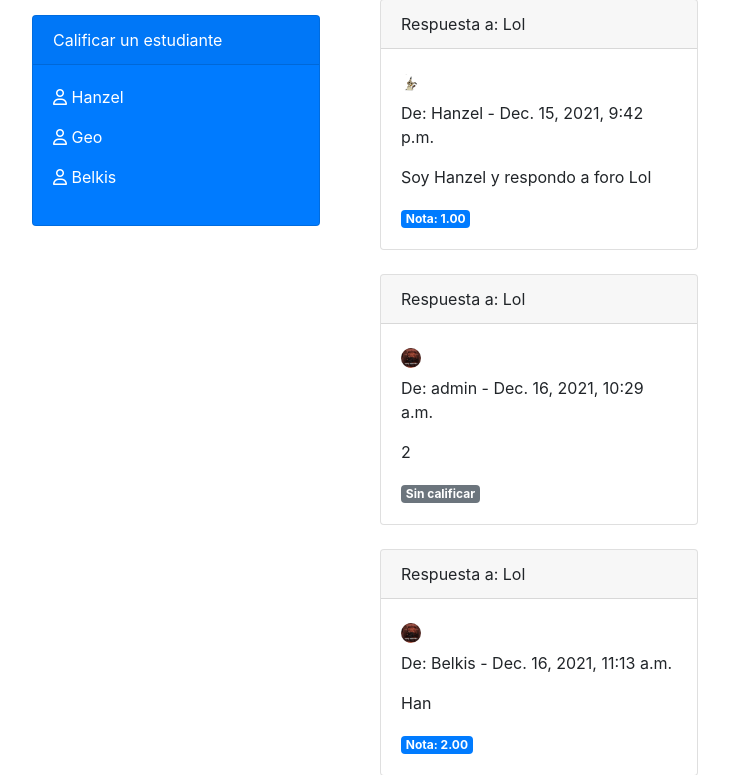
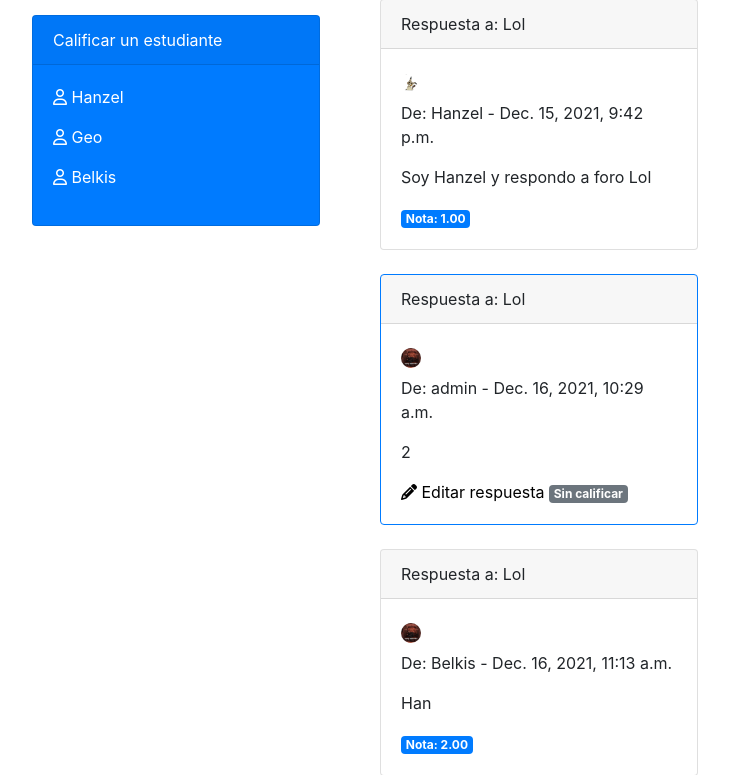
Before and after one commit to HanzelxD778/cs50w-project4, a Django app: page /foro/4 in a window 1280 px wide. Shown: the part 356-1131 px from the top of the page, without its empty margins (101-830 px from the left). Run offline with Django 3.2, Linux system fonts and the light colour scheme; a user stored in the database is signed in; data comes from the database, SQL or seed files in the repository; both versions use the stored data as it was after the commit; some libraries are stand-ins or nearby versions.

Commit message:
guardando caulqueir cambio de jueves por la noche

```diff
--- a/PortAll50/templates/portall50/foro.html
+++ b/PortAll50/templates/portall50/foro.html
@@ -41,6 +41,26 @@
             </div>
             <div class="col-lg-4">
                 {% for respuesta in respuestasForo %}
+                    {% if respuesta.cuenta.username == user %}
+                        <div class="card w-95 border-primary">
+                            <div class="card-header">
+                                Respuesta a: {{foro.nombre_foro}}
+                            </div>
+                            <div class="card-body">
+                                <div class="circulo">
+                                    <img class="imagen" src="{{respuesta.cuenta.imagen.url}}" class="card-img-top">
+                                </div>
+                                <p class="card-title"><p>De: {{respuesta.cuenta.username}} - {{respuesta.fecha_respuesta}}</p>
+                                <p class="card-text">{{respuesta.respuesa_foro}}</p>
+                                {% if respuesta.nota %}
+                                    <span class="badge badge-primary">Nota: {{respuesta.nota}}</span>
+                                {% else %}
+                                    <a href=""><i class="fas fa-pencil-alt"></i> Editar respuesta</a>
+                                    <span class="badge badge-secondary">Sin calificar</span>
+                                {% endif %}
+                            </div>
+                        </div>
+                    {% else %}
                         <div class="card w-95">
                             <div class="card-header">
                                 Respuesta a: {{foro.nombre_foro}}
@@ -58,6 +78,7 @@
                                 {% endif %}
                             </div>
                         </div>
+                    {% endif %}
                     <br>
                 {% endfor %}
             </div>
--- a/PortAll50/views.py
+++ b/PortAll50/views.py
@@ -1,5 +1,3 @@
-from typing import ChainMap
-from django.http import HttpResponse, request
 from django.http.response import HttpResponseRedirect
 from django.shortcuts import redirect, render
 from django.contrib.auth.models import User
@@ -10,6 +8,9 @@ from . models import Cuenta, Curso, Entrega, Foro, Material, Entregable, Respues
 from datetime import datetime
 from decimal import Decimal
 from django.utils import timezone
+from django.core.mail import EmailMessage
+from django.template.loader import render_to_string
+from django.conf import settings
 
 # Create your views here.
 def index(request):
```
Also changed, not shown: PortAll50/templates/portall50/persona.html (+2 -6 lines), db.sqlite3, media/cursos/Lucky_star.jpg (added), media/users/aortiz.jpg (added), 2 other files. Lines whose indentation alone changed are shown as unchanged.
